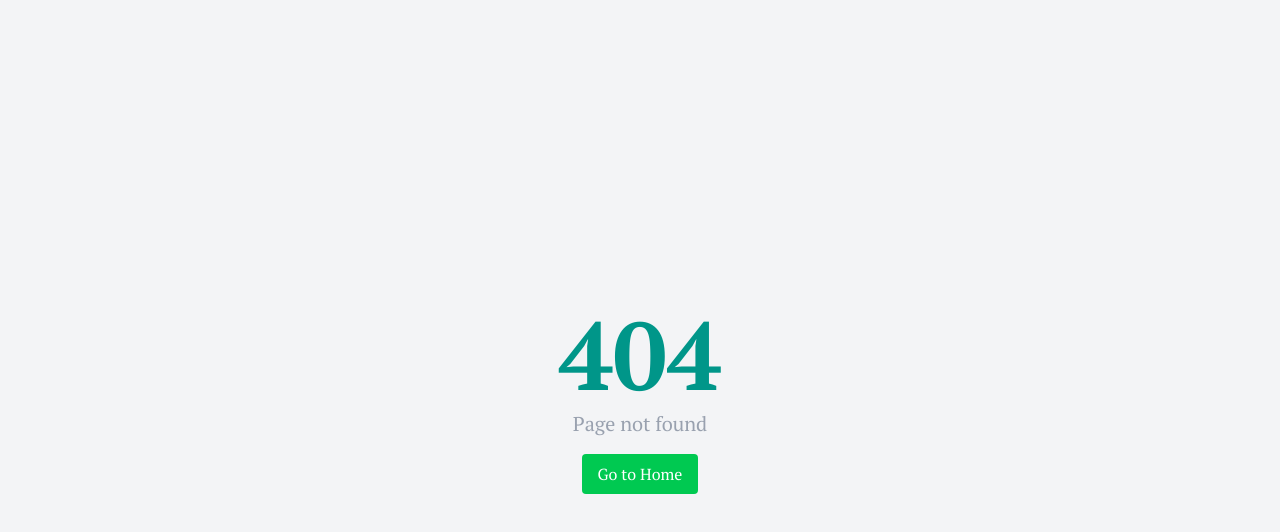
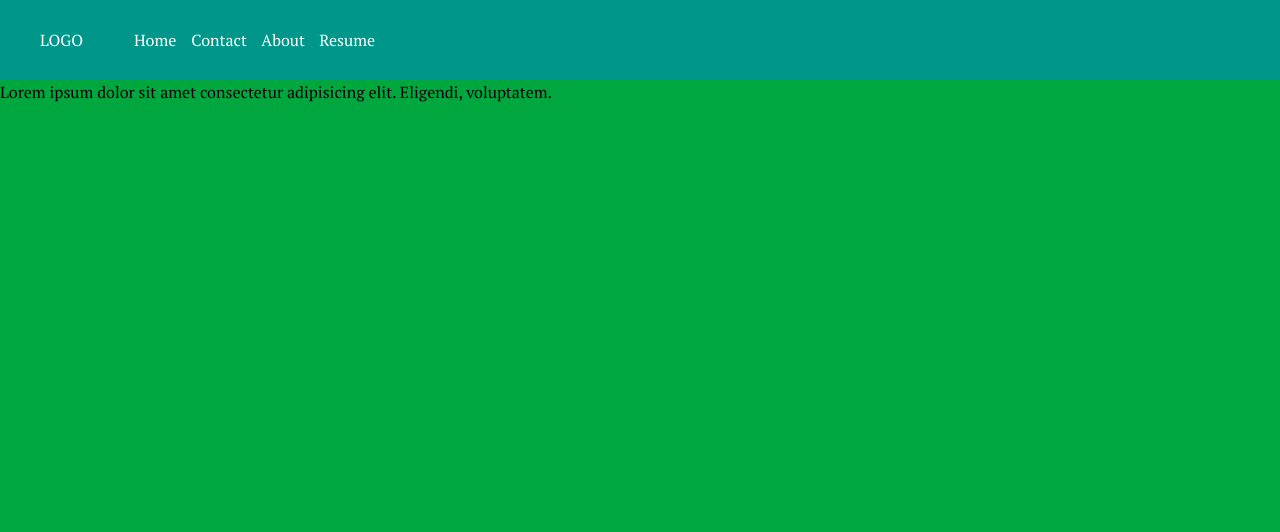
Before and after one commit to tarnasi/devdiaries, a Next.js app: page /contact in a window 1280 px wide. Before the commit this address had no page. Shown: the top 532 px of the page. Built offline with nearby package versions, Linux system fonts and the light colour scheme; what @mui/material-nextjs would draw is missing.

Commit message:
design fixed

```diff
--- /dev/null
+++ b/app/contact/page.tsx
@@ -0,0 +1,20 @@
+export default function Contact() {
+    return (
+        <div className="grid grid-flow grid-rows-10 min-h-screen">
+            <header className="bg-teal-600 row-span-1">
+                <div className="flex items-center h-full px-10 space-x-10">
+                    <div id="logo" className="text-white align-middle">LOGO</div>
+                    <div id="main-links w-full">
+                        <ul className="flex text-center">
+                            <li className="w-16 text-white hover:text-amber-300 hover:cursor-pointer transition delay-150 duration-150 ease-in-out">Home</li>
+                            <li className="w-16 text-white hover:text-amber-300 hover:cursor-pointer transition delay-150 duration-150 ease-in-out">Contact</li>
+                            <li className="w-16 text-white hover:text-amber-300 hover:cursor-pointer transition delay-150 duration-150 ease-in-out">About</li>
+                            <li className="w-16 text-white hover:text-amber-300 hover:cursor-pointer transition delay-150 duration-150 ease-in-out">Resume</li>
+                        </ul>
+                    </div>
+                </div>
+            </header>
+            <main className="bg-green-600 row-span-9">Lorem ipsum dolor sit amet consectetur adipisicing elit. Eligendi, voluptatem.</main>
+        </div>
+    )
+}
--- a/app/page.tsx
+++ b/app/page.tsx
@@ -19,19 +19,19 @@ export default function Home() {
       {/* Links Section */}
       <div className="bg-amber-900 flex flex-col justify-center items-center h-full text-white">
         <ul className="space-y-10 w-3/4 text-center">
-          <li className="p-2 border-b-2 hover:bg-amber-800">
+          <li className="p-2 border-b-2 hover:bg-amber-800 hover:cursor-pointer transition delay-150 duration-150 ease-in-out">
             <Link href="/blockchain" className="text-3xl">My Resume</Link>
           </li>
-          <li className="p-2 border-b-2 hover:bg-amber-800">
+          <li className="p-2 border-b-2 hover:bg-amber-800 hover:cursor-pointer transition delay-150 duration-150 ease-in-out">
             <Link href="/projects" className="text-3xl">Projects</Link>
           </li>
-          <li className="p-2 border-b-2 hover:bg-amber-800">
+          <li className="p-2 border-b-2 hover:bg-amber-800 hover:cursor-pointer transition delay-150 duration-150 ease-in-out">
             <Link href="/crypto" className="text-3xl">Crypto and Market</Link>
           </li>
-          <li className="p-2 border-b-2 hover:bg-amber-800">
+          <li className="p-2 border-b-2 hover:bg-amber-800 hover:cursor-pointer transition delay-150 duration-150 ease-in-out">
             <Link href="/blockchain" className="text-3xl">Blockchain and Smart Contract</Link>
           </li>
-          <li className="p-2 border-b-2 hover:bg-amber-800">
+          <li className="p-2 border-b-2 hover:bg-amber-800 hover:cursor-pointer transition delay-150 duration-150 ease-in-out">
             <Link href="/contact" className="text-3xl">Contact me</Link>
           </li>
         </ul>
```
